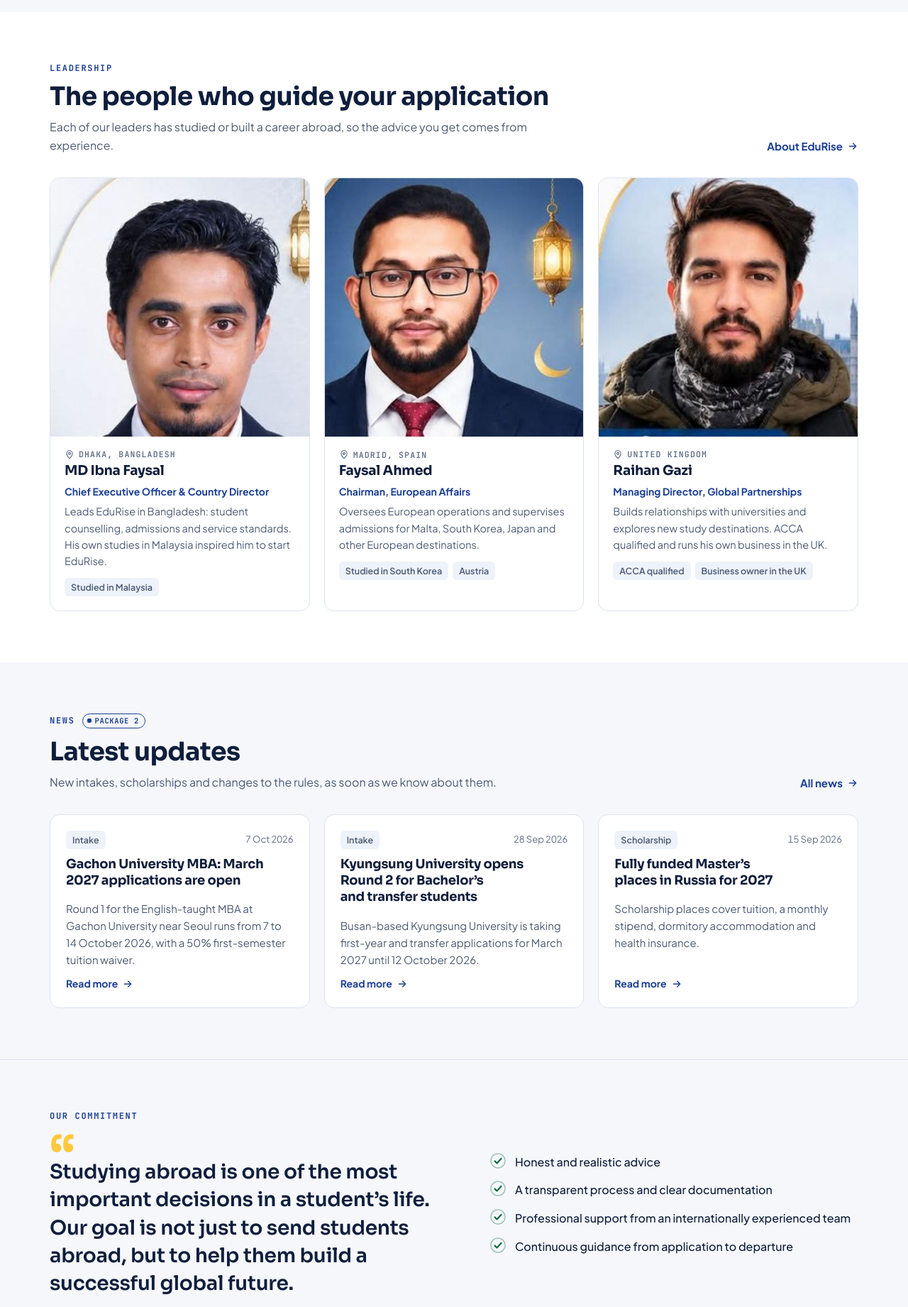
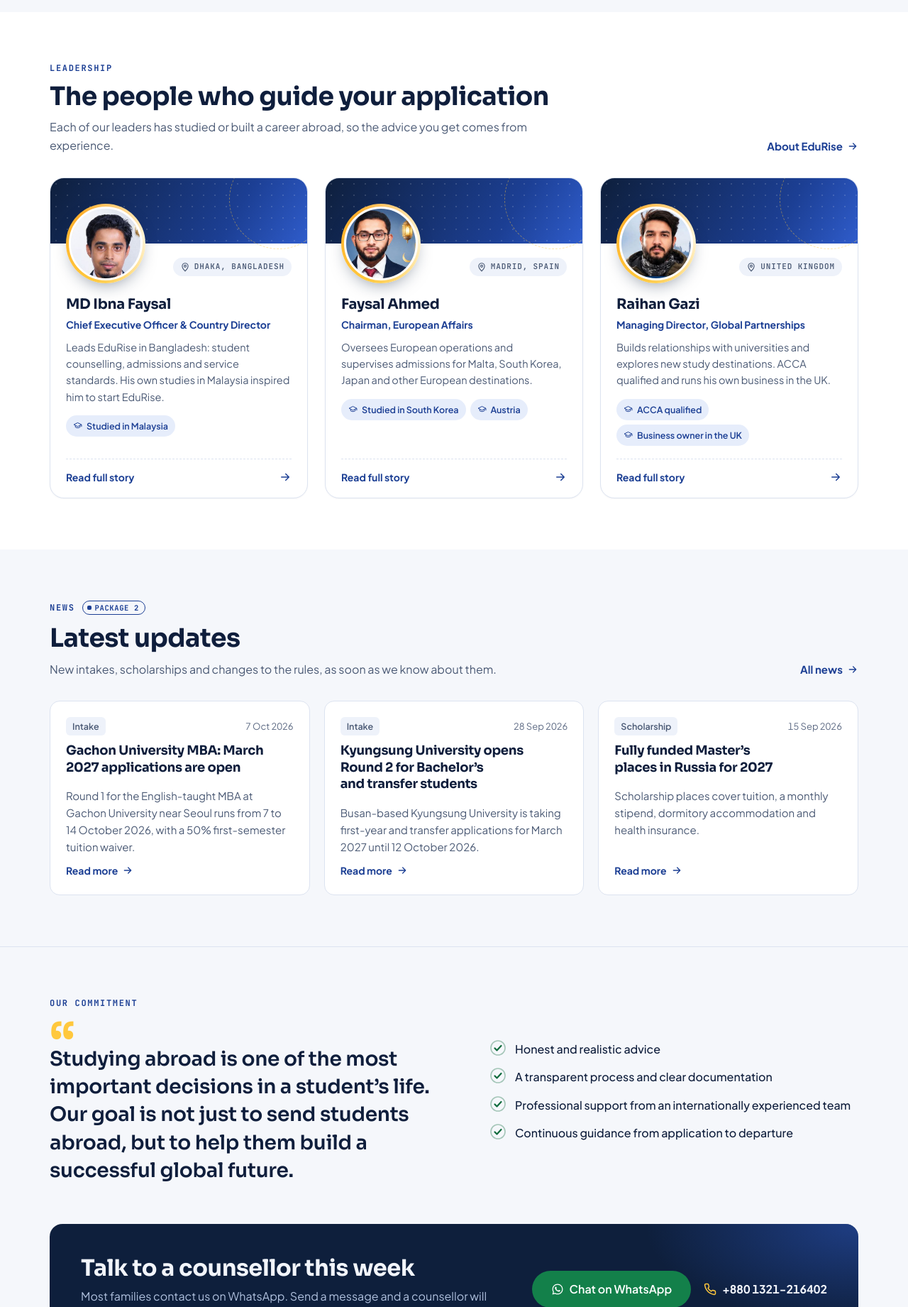
Before and after one commit to arifbillahcse/EduRiseGlobal1.0, a PHP site: page / in a window 1280 px wide. Shown: the part 3138-4979 px from the top of the page at 71% size. Run offline with PHP 8.4, Linux system fonts and the light colour scheme.

Commit message:
Homepage leadership: compact cards with round photos and story links
- New .mentor card: brand cover, 112px round photo with gold ring,
  location pill, role, bio, tags and a "Read full story" footer
- Whole card links to the leader's story on about.html (#leader-<id>)
- About page scrolls to the linked leader; Bangla string added

Co-Authored-By: Claude Opus 5.5 <noreply@anthropic.com>
Claude-Session: https://claude.ai/code/session_01FMXfogGWrfzU2MFfLicrcQ

```diff
--- a/css/home.css
+++ b/css/home.css
@@ -157,10 +157,39 @@ html[lang="bn"] :is(.postcard__band,.postcard__end small,.postcard__fields dt){l
 @media (max-width:560px){.services{grid-template-columns:1fr}}
 
 /* ---------- leadership ---------- */
-.team{display:grid;grid-template-columns:repeat(3,minmax(0,1fr));gap:20px}
-.person__tags{display:flex;flex-wrap:wrap;gap:6px;margin-top:6px}
-@media (max-width:900px){.team{grid-template-columns:repeat(2,minmax(0,1fr))}}
-@media (max-width:600px){.team{grid-template-columns:1fr}}
+.team{display:grid;grid-template-columns:repeat(3,minmax(0,1fr));gap:24px}
+/* leader cards: compact round photo on a brand cover */
+.mentor{position:relative;display:flex;flex-direction:column;overflow:hidden;border:1px solid var(--line);border-radius:20px;background:var(--surface);
+  box-shadow:0 1px 2px rgba(14,31,60,.04);transition:transform .25s var(--ease),box-shadow .25s,border-color .25s}
+.mentor:hover{transform:translateY(-4px);border-color:transparent;box-shadow:0 24px 48px -24px rgba(14,31,60,.35)}
+.mentor__cover{position:absolute;inset:0 0 auto;height:92px;
+  background:radial-gradient(rgba(255,255,255,.14) 1px,transparent 1.4px) 0 0/16px 16px,linear-gradient(120deg,var(--night) 0%,#1C3F94 70%,#2F5CCB 100%)}
+.mentor__cover::after{content:"";position:absolute;right:-30px;top:-40px;width:140px;height:140px;border-radius:50%;border:1.5px dashed rgba(255,200,61,.45)}
+.mentor__top{position:relative;display:flex;align-items:flex-end;justify-content:space-between;gap:12px;padding:36px 22px 0}
+.mentor__photo{flex-shrink:0;width:112px;height:112px;padding:4px;border-radius:50%;background:conic-gradient(from 200deg,var(--sun),#FFAE2B,var(--sun-soft),var(--sun));box-shadow:0 10px 24px -10px rgba(14,31,60,.5)}
+.mentor__photo img{width:100%;height:100%;border:3px solid var(--surface);border-radius:50%;object-fit:cover;object-position:50% 22%;background:var(--surface-2);transition:transform .35s var(--ease)}
+.mentor:hover .mentor__photo img{transform:scale(1.05)}
+.mentor__loc{display:inline-flex;align-items:center;gap:6px;margin-bottom:10px;padding:6px 10px;border-radius:var(--r-pill);background:var(--surface-2);
+  font:600 11px/1 var(--font-mono);letter-spacing:.08em;text-transform:uppercase;color:var(--ink-2);white-space:nowrap}
+.mentor__body{display:flex;flex-direction:column;gap:6px;padding:18px 22px 0}
+.mentor__name{font-size:20px}
+.mentor__role{font-size:14px;font-weight:700;color:var(--brand-text)}
+.mentor__bio{margin-top:4px;font-size:14.5px;line-height:1.6;color:var(--ink-2)}
+.mentor__tags{display:flex;flex-wrap:wrap;gap:6px;margin-top:8px}
+.mentor__tag{display:inline-flex;align-items:center;gap:6px;padding:5px 10px;border-radius:var(--r-pill);background:var(--brand-soft);color:var(--brand-text);font-size:12.5px;font-weight:600}
+.mentor__tag .icon{width:13px;height:13px}
+.mentor__more{display:flex;align-items:center;justify-content:space-between;margin:18px 22px 0;padding:14px 0 18px;border-top:1px dashed var(--line);
+  color:var(--brand-text);font-weight:700;font-size:14px;text-decoration:none;margin-top:auto}
+.mentor__body{flex:1;padding-bottom:18px}
+.mentor__more .icon{transition:transform .2s}
+.mentor__more:hover .icon{transform:translateX(4px)}
+.mentor__more::after{content:"";position:absolute;inset:0}               /* whole card is clickable */
+.mentor__more:focus-visible{outline:none}
+.mentor:has(.mentor__more:focus-visible){outline:3px solid var(--sun);outline-offset:3px}
+@media (max-width:1024px){.team{grid-template-columns:repeat(2,minmax(0,1fr))}}
+@media (max-width:640px){.team{grid-template-columns:1fr}.mentor__photo{width:96px;height:96px}}
+@media (prefers-reduced-motion:reduce){.mentor,.mentor__photo img{transition:none}.mentor:hover{transform:none}}
+html[lang="bn"] .mentor__loc{letter-spacing:0;font-family:var(--font-body)}
 
 /* ---------- commitment ---------- */
 .commitment{display:grid;grid-template-columns:minmax(0,1.1fr) minmax(0,1fr);gap:48px;align-items:center}
--- a/css/pages.css
+++ b/css/pages.css
@@ -105,7 +105,7 @@
 .vm{display:grid;gap:20px}
 .vm__vision{font:600 19px/1.45 var(--font-display);color:var(--ink)}
 .leaders{display:grid;gap:20px}
-.leader{display:grid;grid-template-columns:220px minmax(0,1fr);gap:24px;align-items:start;padding:20px}
+.leader{scroll-margin-top:calc(var(--header-h) + 20px);display:grid;grid-template-columns:220px minmax(0,1fr);gap:24px;align-items:start;padding:20px}
 .leader__photo{width:100%;aspect-ratio:1/1;object-fit:cover;border-radius:var(--r-sm)}
 .leader__body{display:grid;gap:6px}
 .leader__body p{color:var(--ink-2)}
--- a/js/home.js
+++ b/js/home.js
@@ -118,15 +118,19 @@ function renderProcess() {
 
 /* ---------- leadership ---------- */
 function renderTeam() {
-  $('#teamGrid').innerHTML = Store.list('team').map(p => `<article class="person">
-      <img class="person__photo" src="${p.photo}" alt="Portrait of ${esc(p.name)}" width="320" height="320" loading="lazy">
-      <div class="person__body">
-        <span class="person__loc">${icon('pin', 'icon--sm')}${esc(p.location)}</span>
-        <h3 class="person__name">${esc(p.name)}</h3>
-        <span class="person__role">${esc(p.role)}</span>
-        <p class="person__bio">${esc(p.bio)}</p>
-        <div class="person__tags">${p.tags.map(t => `<span class="tag">${esc(t)}</span>`).join('')}</div>
+  $('#teamGrid').innerHTML = Store.list('team').map(p => `<article class="mentor">
+      <div class="mentor__cover" aria-hidden="true"></div>
+      <div class="mentor__top">
+        <div class="mentor__photo"><img src="${p.photo}" alt="Portrait of ${esc(p.name)}" width="112" height="112" loading="lazy"></div>
+        <span class="mentor__loc">${icon('pin', 'icon--sm')}${esc(p.location)}</span>
       </div>
+      <div class="mentor__body">
+        <h3 class="mentor__name">${esc(p.name)}</h3>
+        <span class="mentor__role">${esc(p.role)}</span>
+        <p class="mentor__bio">${esc(p.bio)}</p>
+        <div class="mentor__tags">${p.tags.map(t => `<span class="mentor__tag">${icon('cap', 'icon--sm')}${esc(t)}</span>`).join('')}</div>
+      </div>
+      <a class="mentor__more" href="about.html#leader-${p.id}">Read full story${icon('arrow')}</a>
     </article>`).join('');
 }
 
--- a/js/i18n.js
+++ b/js/i18n.js
@@ -226,6 +226,7 @@ const BN = {
   'This is an estimate, not a quote.': 'এটি আনুমানিক হিসাব, কোটেশন নয়।', 'Discuss this estimate': 'এই হিসাব নিয়ে কথা বলুন',
   'It does not include flights, visa medicals, insurance or our service charge.': 'এতে বিমান ভাড়া, ভিসা মেডিকেল, বীমা বা আমাদের সার্ভিস চার্জ ধরা নেই।',
   /* ---------- homepage hero boarding pass ---------- */
+  'Read full story': 'পুরো গল্প পড়ুন',
   'Boarding pass': 'বোর্ডিং পাস', 'From': 'যাত্রা', 'To': 'গন্তব্য', 'Dhaka': 'ঢাকা', 'Why go': 'কেন যাবেন',
   'Seoul': 'সিউল', 'Tokyo': 'টোকিও', 'London': 'লন্ডন', 'Valletta': 'ভ্যালেটা', 'Rome': 'রোম',
   'On WhatsApp or in Dhaka': 'হোয়াটসঅ্যাপে বা ঢাকায়', 'Visa support': 'ভিসা সহায়তা', 'Documents to departure': 'কাগজপত্র থেকে যাত্রা পর্যন্ত',
--- a/js/pages.js
+++ b/js/pages.js
@@ -153,7 +153,7 @@ function renderAboutPage() {
   $('#aboutIntro').innerHTML = ABOUT.intro.map(p => `<p>${esc(p)}</p>`).join('');
   $('#aboutVision').textContent = ABOUT.vision;
   $('#aboutMission').innerHTML = ABOUT.mission.map(m => `<li>${icon('check')}<span>${esc(m)}</span></li>`).join('');
-  $('#aboutTeam').innerHTML = Store.list('team').map(p => `<article class="leader card">
+  $('#aboutTeam').innerHTML = Store.list('team').map(p => `<article class="leader card" id="leader-${p.id}">
     <img class="leader__photo" src="${p.photo}" alt="Portrait of ${esc(p.name)}" width="320" height="320" loading="lazy">
     <div class="leader__body">
       <span class="person__loc">${icon('pin', 'icon--sm')}${esc(p.location)}</span>
@@ -166,6 +166,8 @@ function renderAboutPage() {
   $('#aboutOffices').innerHTML = OFFICES.map(officeHTML).join('');
   $('#aboutCommit').innerHTML = COMMITMENT.points.map(p => `<li>${icon('check')}<span>${esc(p)}</span></li>`).join('');
   mountCTA('aboutCta');
+  const target = location.hash && document.getElementById(location.hash.slice(1));   // e.g. about.html#leader-ceo from the homepage
+  if (target) requestAnimationFrame(() => target.scrollIntoView());
 }
 
 /* ================= contact.html (Package 1: form goes to EduRise's email) ================= */
```
